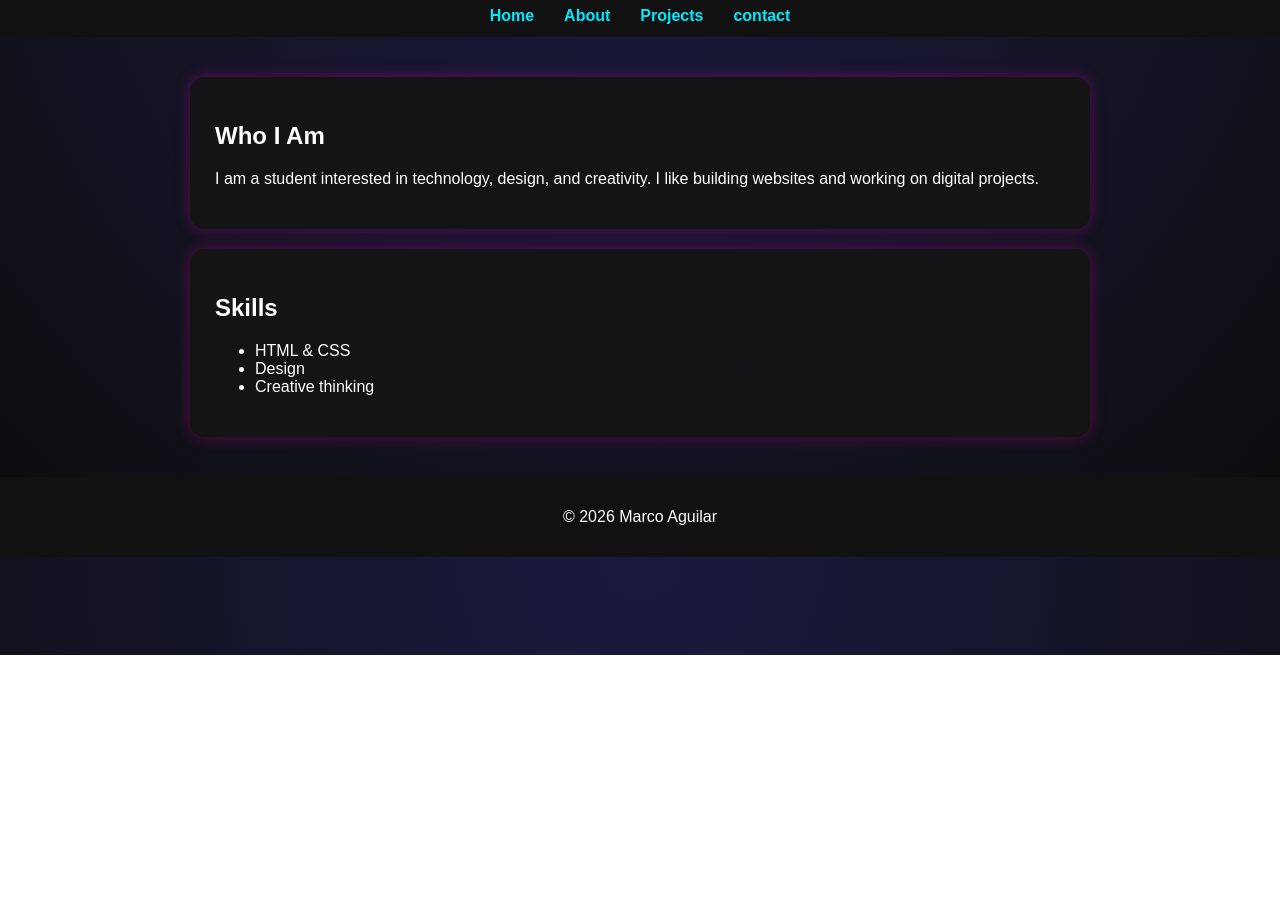
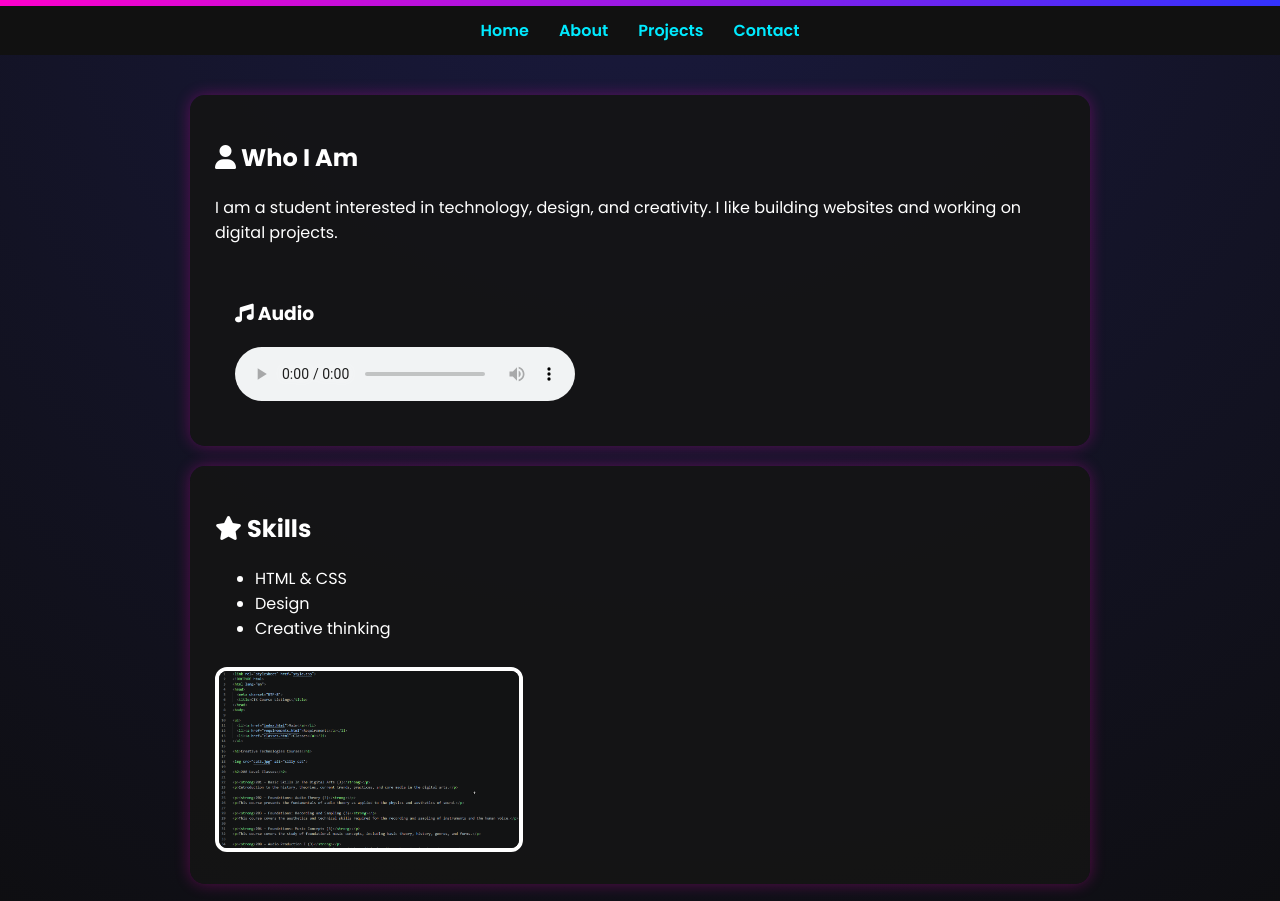
Before and after one commit to maagui3/CTK231, a plain HTML site: page FinalPortfolio/about.html in a window 1280 px wide. Shown: the part 145-1046 px from the top of the page. Before the commit the page ends 800 px from the top, so only its background shows below. Drawn offline with Linux system fonts and the light colour scheme.

Commit message:
Add files via upload

```diff
--- a/FinalPortfolio/about.html
+++ b/FinalPortfolio/about.html
@@ -3,6 +3,13 @@
 <head>
     <meta charset="UTF-8">
     <title>About Me</title>
+
+    <!-- Google Font -->
+    <link href="https://fonts.googleapis.com/css2?family=Poppins:wght@400;600;700&display=swap" rel="stylesheet">
+
+    <!-- Icon Font -->
+    <link rel="stylesheet" href="https://cdnjs.cloudflare.com/ajax/libs/font-awesome/6.5.0/css/all.min.css">
+
     <link rel="stylesheet" href="style.css">
 </head>
 <body>
@@ -15,22 +22,45 @@
     <a href="index.html">Home</a>
     <a href="about.html">About</a>
     <a href="projects.html">Projects</a>
-    <a href="contact.html">contact</a>
+    <a href="contact.html">Contact</a>
 </nav>
 
 <main>
     <section class="card">
-        <h2>Who I Am</h2>
+    <div class="text-box">
+        <h2><i class="fa-solid fa-user"></i> Who I Am</h2>
         <p>I am a student interested in technology, design, and creativity. I like building websites and working on digital projects.</p>
+    </div>
+
+    <div class="audio-box">
+    <h3><i class="fa-solid fa-music"></i> Audio</h3>
+    <audio controls>
+        <source src="song1.mp3" type="audio/mpeg">
+        Your browser does not support the audio element.
+    </audio>
+</div>
 </section>
 
     <section class="card">
-        <h2>Skills</h2>
+        <div class="text-box">
+            <h2><i class="fa-solid fa-star"></i> Skills</h2>
             <ul>
                 <li>HTML & CSS</li>
                 <li>Design</li>
                 <li>Creative thinking</li>
             </ul>
+        </div>
+
+        <div class="image-box">
+            <img src="Skills1.png" alt="My work">
+        </div>
+    </section>
+
+    <!-- Social Icons -->
+    <section class="socials">
+        <a href="#"><i class="fa-brands fa-tiktok"></i></a>
+        <a href="#"><i class="fa-brands fa-discord"></i></a>
+        <a href="#"><i class="fa-brands fa-instagram"></i></a>
     </section>
 </main>
 
--- a/FinalPortfolio/style.css
+++ b/FinalPortfolio/style.css
@@ -122,3 +122,40 @@
     padding: 15px;
     background: #111;
 }
+
+.socials a:hover:nth-child(1) { color: #000; }      /* TikTok */
+.socials a:hover:nth-child(2) { color: #5865F2; }   /* Discord */
+.socials a:hover:nth-child(3) { color: #E1306C; }   /* Instagram */
+
+
+.image-box img {
+    width: 90%;
+    height: 150%;
+    object-fit: cover;
+    border: 4px solid white;   /* border */
+    border-radius: 12px;       /* rounded corners */
+}
+.audio-box {
+    width: 40%;
+    padding: 20px;
+    display: flex;
+    flex-direction: column;
+    justify-content: center;
+}
+
+.audio-box audio {
+    width: 100%;
+}
+.card img {
+    width: 100%;
+    max-width: 300px;
+    border-radius: 12px;
+    margin-top: 10px;
+    cursor: pointer;
+    transition: transform 0.3s, box-shadow 0.3s;
+}
+
+.card img:hover {
+    transform: scale(1.05);
+    box-shadow: 0 0 15px #00eaff;
+}
```
Also changed, not shown: FinalPortfolio/contact.html (+13 -0 lines), FinalPortfolio/projects.html (+49 -5 lines), FinalPortfolio/Skills1.png (added), FinalPortfolio/cat1.jpg (added), FinalPortfolio/cat2.jpg (added), FinalPortfolio/cat3.jpg (added), 1 other file. Lines whose indentation alone changed are shown as unchanged.
